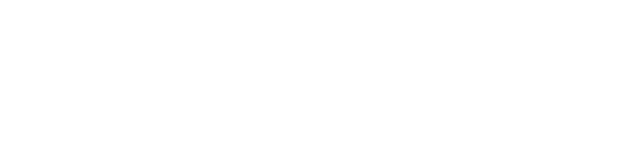
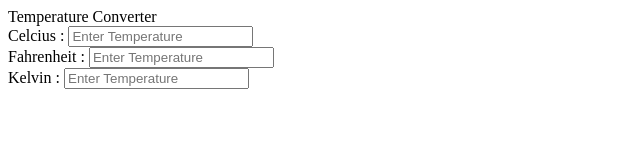
Before and after one commit to aklema094/Temperature-Converter, a plain HTML site: page index.html in a window 1280 px wide. Shown: the whole page, without its empty margins (0-640 px from the left). Drawn offline with Linux system fonts and the light colour scheme.

Commit message:
ui completed

```diff
--- a/index.html
+++ b/index.html
@@ -6,6 +6,29 @@
     <title>Temperature Converter</title>
 </head>
 <body>
+    <div class="container">
+        <div class="heading">Temperature Converter</div>
+         <div class="tem-container">
+            <label for="celsius">Celcius : </label>
+            <input type="number" id="celcius"
+             name="celcius" class="input"
+             placeholder="Enter Temperature">
+         </div>
+         <div class="tem-container">
+            <label for="fahrenheit">Fahrenheit : </label>
+            <input type="number" id="fahrenheit"
+             name="fahrenheit" class="input"
+             placeholder="Enter Temperature">
+         </div>
+         <div class="tem-container">
+            <label for="kelvin">Kelvin : </label>
+            <input type="number" id="kelvin"
+             name="kelvin" class="input"
+             placeholder="Enter Temperature">
+         </div>
+    </div>
+
+
 
 </body>
 </html>
```
